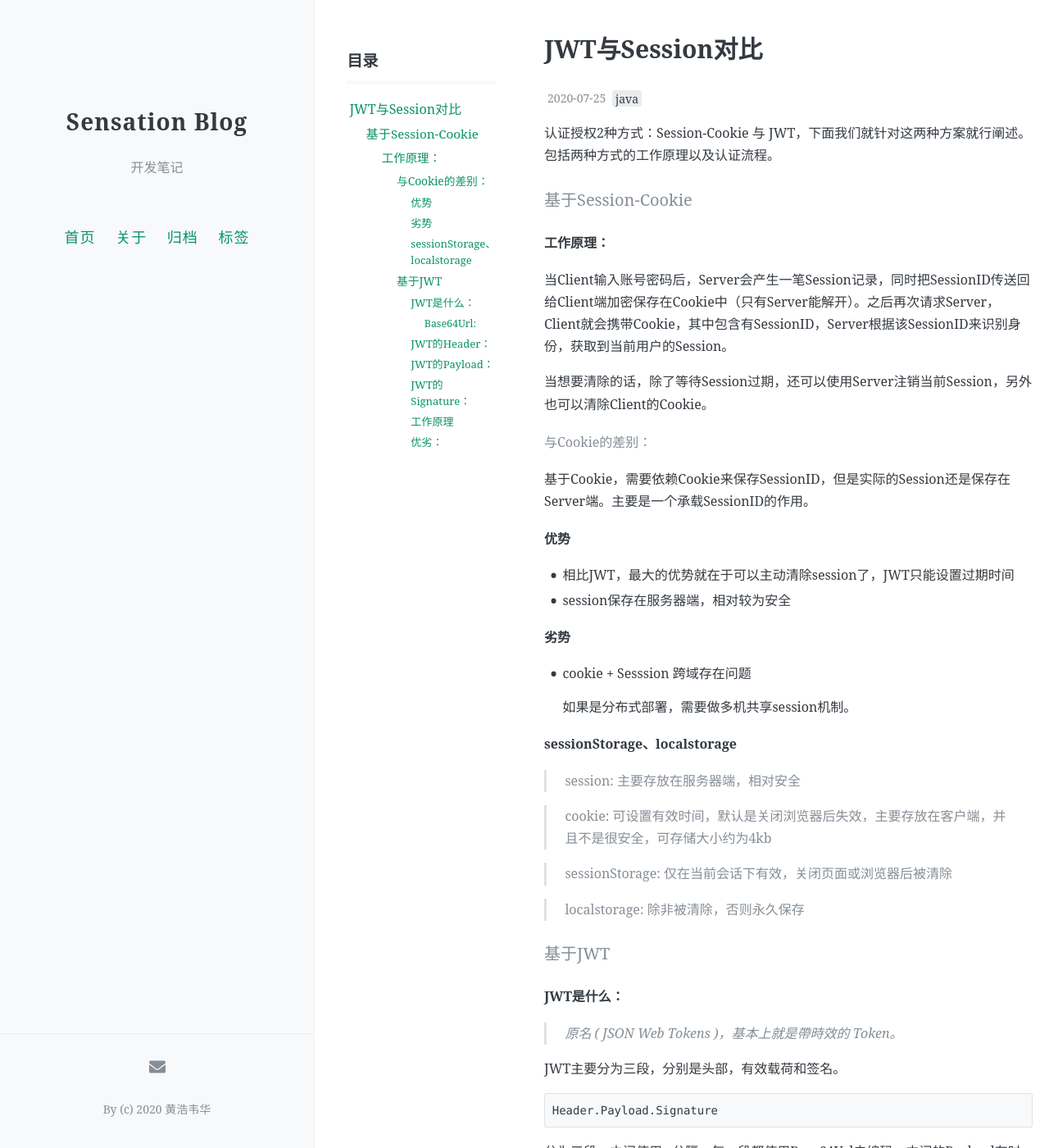
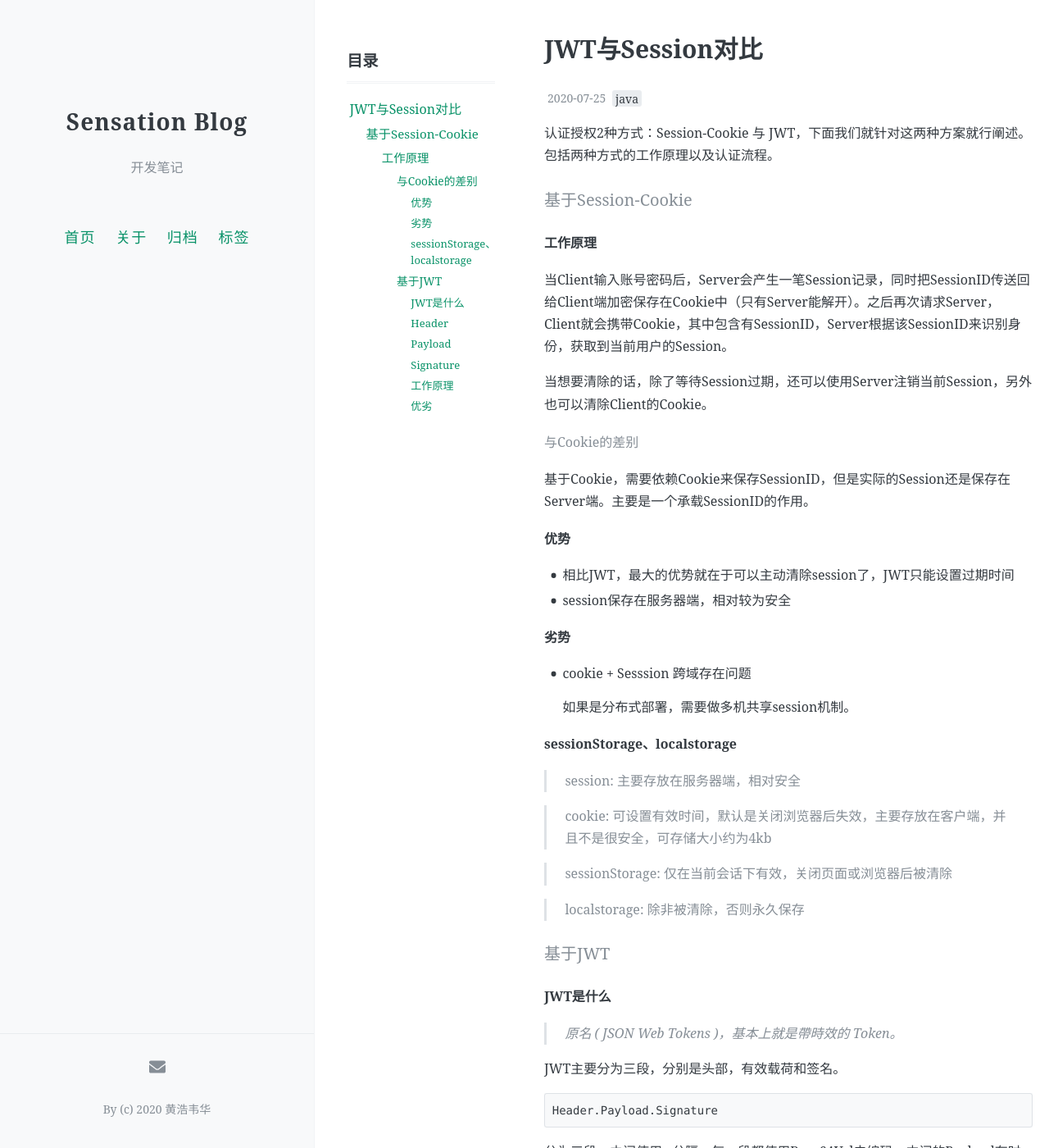
Before and after one commit to SensationG/blog, a Jekyll site: the page built from _posts/2020-07-25-JWTSession.md, in a window 1280 px wide and 1400 px high. Shown: the whole window at 82% size. Built offline with Jekyll 4.4.1, drawn with Linux system fonts in a browser that asks for light colours; comment, search, counter and statistics services are not loaded; some of the changed text lies outside the part shown.

Commit message:
Update 2020-07-25-JWTSession.md

````diff
--- a/_posts/2020-07-25-JWTSession.md
+++ b/_posts/2020-07-25-JWTSession.md
@@ -13,13 +13,13 @@ pinned: true
 
 #### 基于Session-Cookie
 
-##### 工作原理：
+##### 工作原理
 
 当Client输入账号密码后，Server会产生一笔Session记录，同时把SessionID传送回给Client端加密保存在Cookie中（只有Server能解开）。之后再次请求Server，Client就会携带Cookie，其中包含有SessionID，Server根据该SessionID来识别身份，获取到当前用户的Session。
 
 当想要清除的话，除了等待Session过期，还可以使用Server注销当前Session，另外也可以清除Client的Cookie。
 
-###### 与Cookie的差别：
+###### 与Cookie的差别
 
 基于Cookie，需要依赖Cookie来保存SessionID，但是实际的Session还是保存在Server端。主要是一个承载SessionID的作用。
 
@@ -46,11 +46,9 @@ pinned: true
 
 > localstorage: 除非被清除，否则永久保存
 
-
-
 #### 基于JWT
 
-##### JWT是什么：
+##### JWT是什么
 
 > *原名 ( JSON Web Tokens )，基本上就是帶時效的 Token。*
 
@@ -66,11 +64,11 @@ Header.Payload.Signature
 eyJhbGciOiJIUzI1NiIsInR5cCI6IkpXVCJ9.eyJ1c2VyX2lkIjoiemhhbmdzYW4ifQ.ec7IVPU-ePtbdkb85IRnK4t4nUVvF2bBf8fGhJmEwSs
 ```
 
-###### Base64Url:
+**Base64Url**
 
 与 BASE64 差在最后的 「 **=** 」 号会去掉，「 **- ` /**」符号会换成底线「 **_** 」， 「**+**」会换成 dash「 **-** 」。
 
-##### JWT的Header：
+##### Header
 
 JWT 的 Header 通常包含两个字段，分别是：typ(type) 和 alg(algorithm)。
 
@@ -93,7 +91,7 @@ JWT 的 Header 通常包含两个字段，分别是：typ(type) 和 alg(algorith
 最终结果是： 'eyJhbGciOiAiSFMyNTYiLCAidHlwIjogIkpXVCJ9'
 ```
 
-##### JWT的Payload：
+##### Payload
 
 存放需要传递的信息，例如用户名，邮箱，发布人，过期时间等信息。
 
@@ -123,7 +121,7 @@ jti: 唯一辨识符，JWT 只能使用一次
 eyJ1c2VyX2lkIjoiemhhbmdzYW4ifQ
 ```
 
-##### JWT的Signature：
+##### Signature
 
 Signature对我们前面的 Header 和 Payload 部分进行签名，保证 Token 在传输的过程中没有被篡改或者损坏。
 
@@ -159,7 +157,7 @@ secret可以打上自己想要的。
 
 
 
-##### 优劣：
+##### 优劣
 
 **RESTful API服务**
 
@@ -169,7 +167,7 @@ RESTful API的原则之一是它应该是无状态的，这意味着当发出请
 
 另一个挑战是，由一个服务器提供API，而实际应用程序从另一个服务器调用它的模式是很常见的。为了实现这一点，我们需要启用跨域资源共享（CORS）。Cookie只能用于其发起的域，相对于应用程序，对不同域的API来说，帮助不大。在这种情况下使用JWT进行身份验证可以确保RESTful API是无状态的，你也不用担心API或应用程序由谁提供服务。
 
-**性能：**
+**性能**
 
 - JWT大小远超过SessionID，因此在HTTP请求中，需要更多开销；而对于Session，每个请求需要查找和反序列化Session
 - JWT可能需要访问后端数据库来验证信息，而Session不需要。但可以在登录验证成功后将用户信息存入Redis，从而可以进行快速验证。
````
